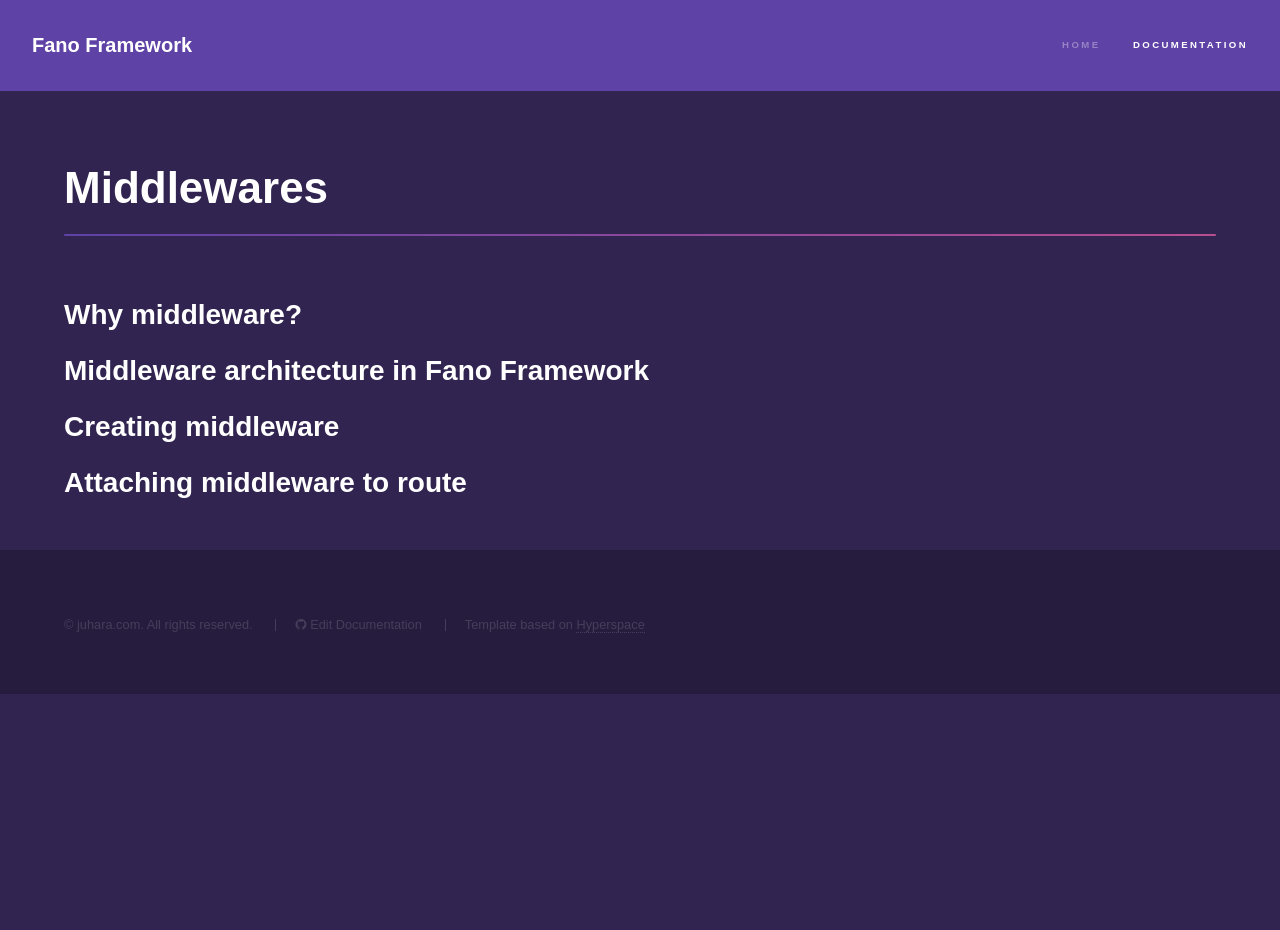
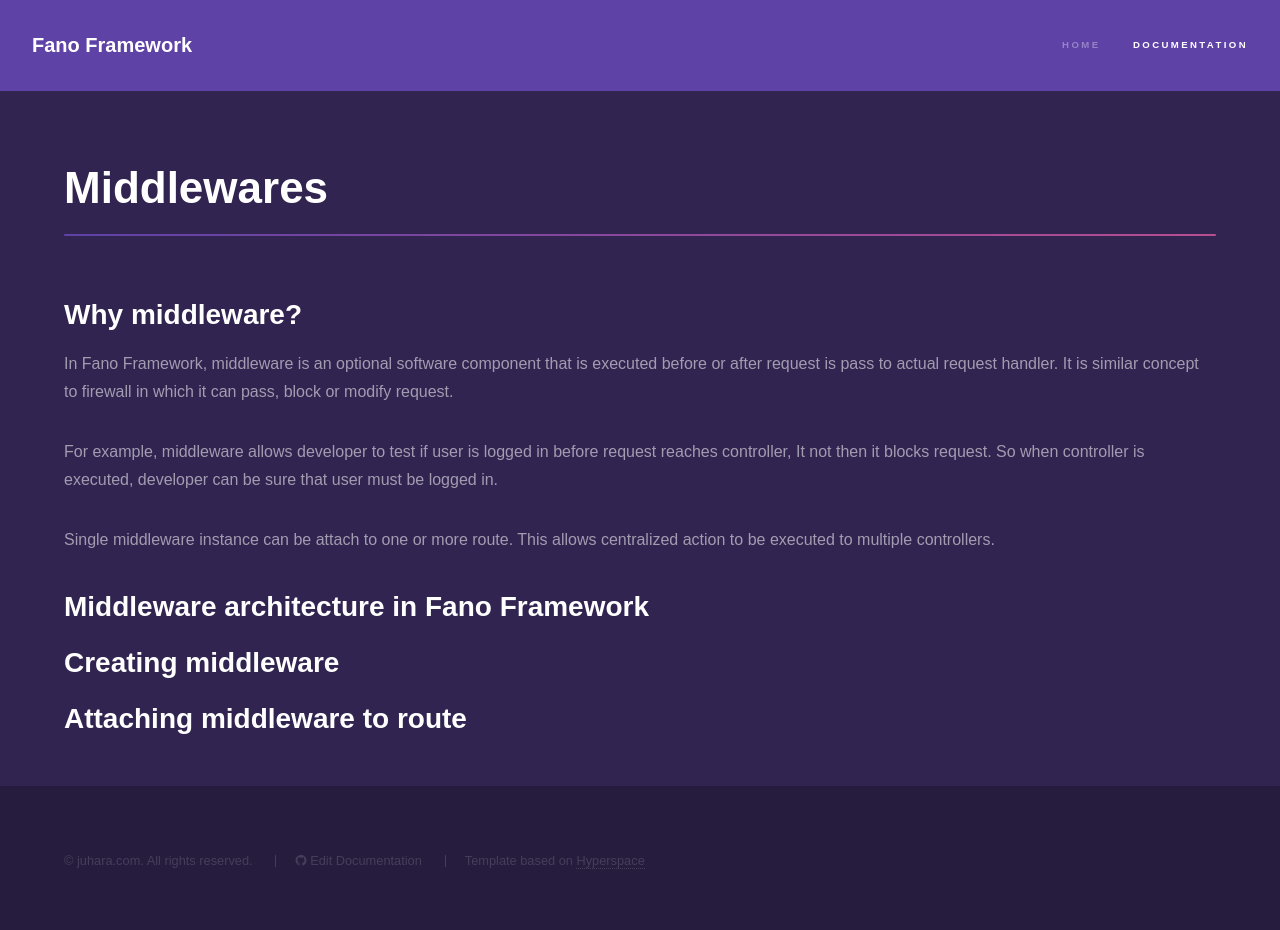
Before and after one commit to fanoframework/fanoframework.github.io, a Jekyll site: the page built from middlewares/index.md, in a window 1280 px wide. Built offline with Jekyll 4.4.1, drawn with Linux system fonts in a browser that asks for light colours; our own code applies the rules of GitHub Pages for plain Markdown files; before the commit the page ends 900 px from its top, so only the background shows below that.

Commit message:
add initial content to middleware

```diff
--- a/middlewares/index.md
+++ b/middlewares/index.md
@@ -1,12 +1,21 @@
 ---
 title: Middlewares
-description: Documetnation about how middlewares work in Fano Framework
+description: Documentation about how middlewares work in Fano Framework
 ---
 
 <h1 class="major">Middlewares</h1>
 
 ## Why middleware?
 
+In Fano Framework, middleware is an optional software component that is executed before or after request is pass to actual request handler. It is similar concept to firewall in which it can pass, block or modify request.
+
+For example, middleware allows developer to test if user is logged in before
+request reaches controller, It not then it blocks request.
+So when controller is executed, developer can be sure that user must be logged in.
+
+Single middleware instance can be attach to one or more route. This allows
+centralized action to be executed to multiple controllers.
+
 ## Middleware architecture in Fano Framework
 
 ## Creating middleware
```
